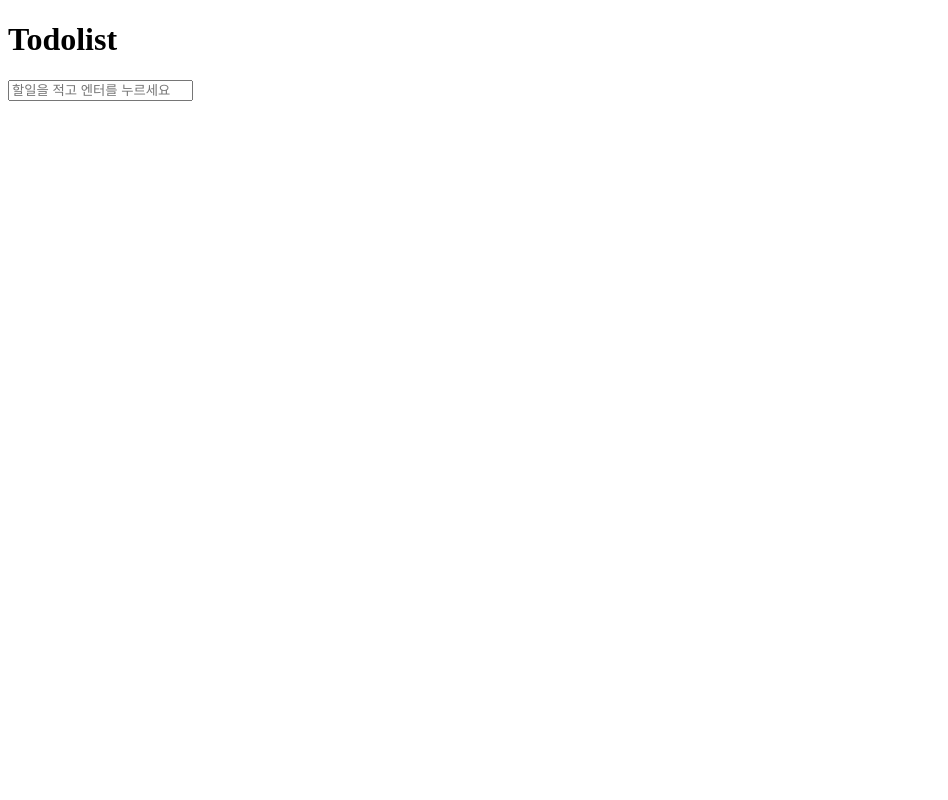
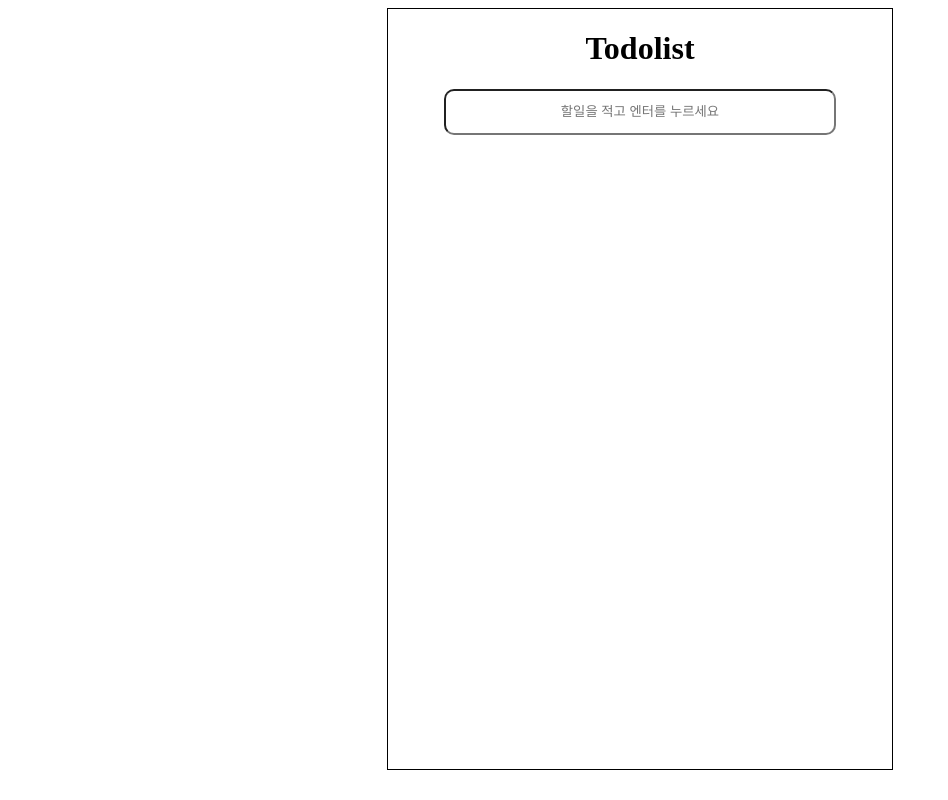
Before and after one commit to sangmiiiiin/-todolist, a plain HTML site: page todolist/index.html in a window 1280 px wide. Shown: the whole page, without its empty margins (0-948 px from the left). Drawn offline with Linux system fonts and the light colour scheme.

Commit message:
💄 간단 CSS 적용

```diff
--- a/todolist/index.css
+++ b/todolist/index.css
@@ -0,0 +1,41 @@
+h1 {
+    text-align: center;
+}
+
+#form-group{
+    border: 0px solid red;
+    display: flex;
+    justify-content: center;
+}
+
+#ul {
+    text-align: center;
+    list-style: none;
+}
+
+#form-group #input{
+    width: 30vw;
+    height: 5vh;
+    border-radius: 10px;
+}
+#input{
+    text-align: center;
+}
+#input::placeholder{
+    text-align: center;
+}
+
+.deleteButton {
+    background: none;
+    border: none;
+}
+
+#container{
+    margin-left: 30%;
+    margin-right: 30%;
+    border: 1px solid black;
+    height: 95vh;
+}
+li {
+    margin-top: 5%;
+}
--- a/todolist/index.html
+++ b/todolist/index.html
@@ -1,17 +1,25 @@
 <!DOCTYPE html>
 <html lang="ko">
+
 <head>
     <meta charset="UTF-8">
     <meta name="viewport" content="width=device-width, initial-scale=1.0">
     <title>Document</title>
     <link rel="stylesheet" href="./index.css">
 </head>
+
 <body>
-    <h1 class="title">Todolist</h1>
-    <form id="form-group">
-        <input id="input" type="text" placeholder="할일을 적고 엔터를 누르세요" required/>
-    </form>
-    <ul id="ul"></ul>
+    <content>
+        <div id="container">
+            <h1 class="title">Todolist</h1>
+            <form id="form-group">
+                <input id="input" type="text" placeholder="할일을 적고 엔터를 누르세요" required />
+            </form>
+            <ul id="ul"></ul>
+        </div>
+    </content>
     <script src="./js/todolist.js"></script>
+
 </body>
+
 </html>
--- a/todolist/js/todolist.js
+++ b/todolist/js/todolist.js
@@ -20,6 +20,7 @@ const drawTodoList = (newToDo) => {
     span.innerText = newToDo.text;
     li.appendChild(button);
     button.innerText = "❌";
+    button.classList = "deleteButton"
     button.addEventListener("click", deleteTodo);
 }
 
```
